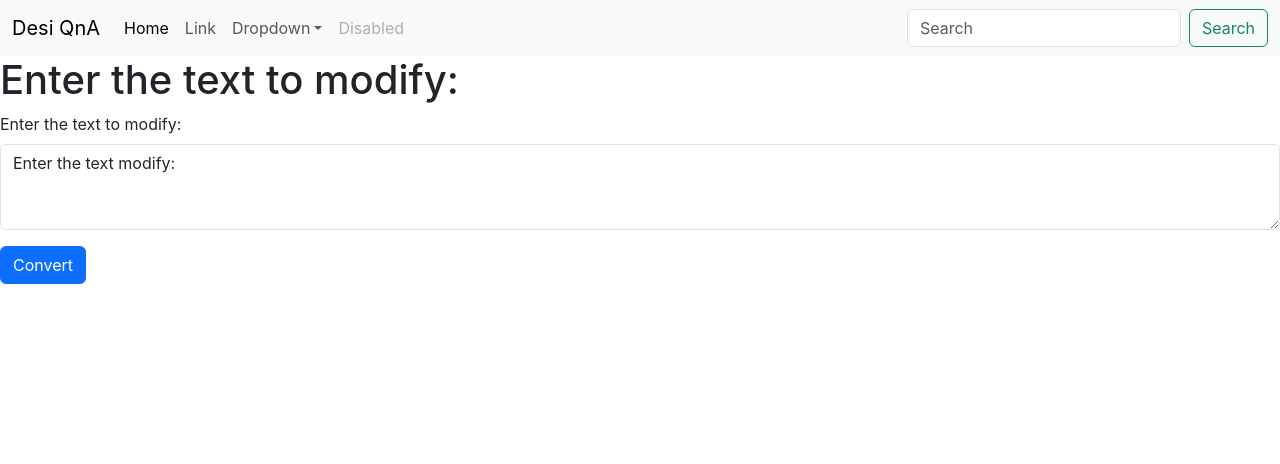
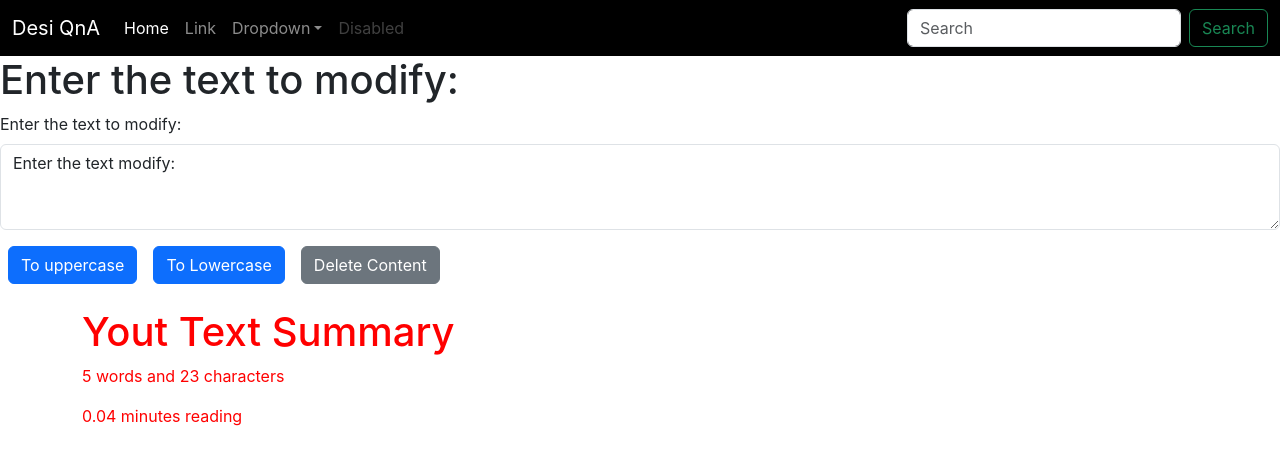
Before and after one commit to Ajit-Ravan/New_ReactJs, a React (Create React App) app in the folder my-app/: page / in a window 1280 px wide. Shown: the top 464 px of the page. Built offline with nearby package versions, Linux system fonts and the light colour scheme.

Commit message:
more functionalities of react

```diff
--- a/my-app/src/Navbar.js
+++ b/my-app/src/Navbar.js
@@ -5,7 +5,7 @@ import PropTypes from 'prop-types'
 function Navbar(props) {
     return (
       <>
-        <nav className="navbar navbar-expand-lg bg-body-tertiary">
+        <nav className="navbar navbar-expand-lg navbar-dark bg-black">
           <div className="container-fluid">
             <a className="navbar-brand" href="#">
               {props.title}
--- a/my-app/src/TextForms.js
+++ b/my-app/src/TextForms.js
@@ -4,24 +4,49 @@ export default function TextForms(props) {
 
 
     const handleUpClick = () => {
-        console.log("upper case was clicked" + text);
-        setText("You clicked on the button handleUpClick");
-    }
+        console.log("upper case was clicked " + text);
+      // setText("You clicked on the button handleUpClick");
+      //CONVERTING TO UPPERCASE
+      let upperText = text.toUpperCase();
+      setText(upperText);
+  }
+  const handleToLowClick = () => {
+    console.log("lower case was clicked " + text);
+    // setText("You clicked on the button handleUpClick");
+    //CONVERTING TO UPPERCASE
+    let lowerText = text.toLowerCase();
+    setText(lowerText);
+  };
     const handleOnChange = (event) => {
         setText(event.target.value);
         console.log("on change function");
     }
     const [text, setText] = useState("Enter the text modify: ");
     // setText("this is new text from settext");
-    // console.log(text);
+  // console.log(text);
+
+  const handleDelete = () => {
+    setText("");
+    console.log("content has been deleted");
+  }
   return (
+    <>
     <div>
           <h1>{props.heading}</h1>
         <div className="mb-3">
               <label htmlFor="exampleFormControlTextarea1" className="form-label">{props.heading}</label>
                 <textarea className="form-control" id="exampleFormControlTextarea1" rows="3" value={text} onChange={handleOnChange}></textarea>
         </div>
-        <button className="btn btn-primary" onClick={handleUpClick}>Convert</button>
-    </div>
+      <button className="btn btn-primary mx-2" onClick={handleUpClick}>To uppercase</button>
+      <button className="btn btn-primary mx-2" onClick={handleToLowClick}>To Lowercase</button>
+      <button type="button" class="btn btn-secondary mx-2" onClick={handleDelete}>Delete Content</button>
+
+      </div>
+      <div className="container my-4">
+        <h1>Yout Text Summary</h1>
+        <p>{text.split(" ").length} words and {text.length} characters</p>
+        <p>{ 0.008*text.split(" ").length} minutes reading</p>
+        </div>
+      </>
   )
 }
```
